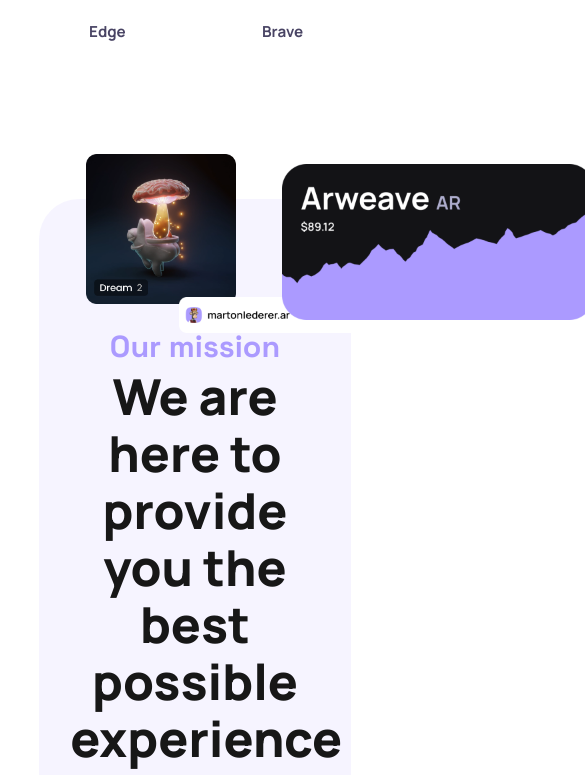
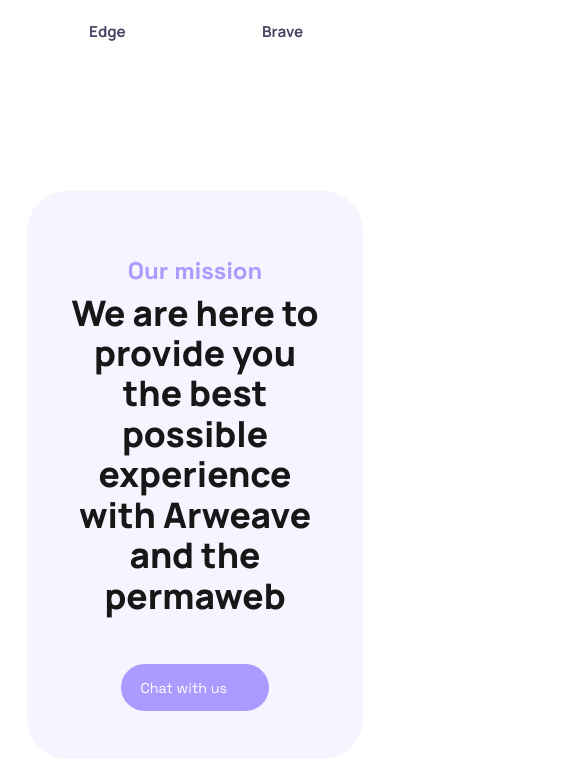
Before and after one commit to arconnectio/landing, a Next.js app: page / in a window 390 px wide. Shown: the part 3425-4200 px from the top of the page, 585 px wide, since content can reach past the window. Built offline with nearby package versions, Linux system fonts and the light colour scheme; some icons are missing.

Commit message:
fix: mobile mission statement

```diff
--- a/src/components/landing/Hero.tsx
+++ b/src/components/landing/Hero.tsx
@@ -31,7 +31,7 @@ export default function Hero() {
             <ArrowUpRightIcon />
           </Button>
         </Link>
-        <Button color="0, 0, 0">
+        <Button color="0, 0, 0" href="https://github.com/arconnectio/ArConnect#arconnect" target="_blank" rel="noopener noreferer">
           Docs
           <MapIcon />
         </Button>
--- a/src/components/landing/Mission.tsx
+++ b/src/components/landing/Mission.tsx
@@ -10,13 +10,13 @@ export default function Mission() {
     <Wrapper>
       <Card>
         <Title>Our mission</Title>
-        <Spacer y={0.2} />
+        <Spacer y={0.2} mobileY={.4} />
         <Statement>
           We are here to provide you the best possible experience with Arweave
           and the permaweb
         </Statement>
-        <Spacer y={2.6} />
-        <Button>
+        <Spacer y={2.6} mobileY={3} />
+        <Button href="/support" target="_blank" rel="noopener noreferer">
           Chat with us
           <ArrowUpRightIcon />
         </Button>
@@ -81,6 +81,10 @@ export default function Mission() {
 
 const Wrapper = styled.section`
   padding: 4.5rem 10vw 7rem;
+
+  @media screen and (max-width: 720px) {
+    padding: 4rem 7vw 3rem;
+  }
 `;
 
 const Card = styled.div`
@@ -93,6 +97,10 @@ const Card = styled.div`
   ${Button} {
     margin: 0 auto;
   }
+
+  @media screen and (max-width: 720px) {
+    padding: 4rem 0 3rem;
+  }
 `;
 
 const titleFont = Space_Grotesk({ subsets: ["latin"] });
@@ -104,6 +112,10 @@ const Title = styled.h2`
   text-align: center;
   margin: 0;
   ${titleFont.style}
+
+  @media screen and (max-width: 720px) {
+    font-size: 1.5rem;
+  }
 `;
 
 const Statement = styled.h3`
@@ -114,6 +126,10 @@ const Statement = styled.h3`
   max-width: 80%;
   margin: 0 auto;
   line-height: 1.15em;
+
+  @media screen and (max-width: 720px) {
+    font-size: 2.2rem;
+  }
 `;
 
 const MissionElement = styled.div<{ top: string; left: string }>`
@@ -126,4 +142,8 @@ const MissionElement = styled.div<{ top: string; left: string }>`
     display: block;
     user-select: none;
   }
+
+  @media screen and (max-width: 720px) {
+    display: none;
+  }
 `;
```
